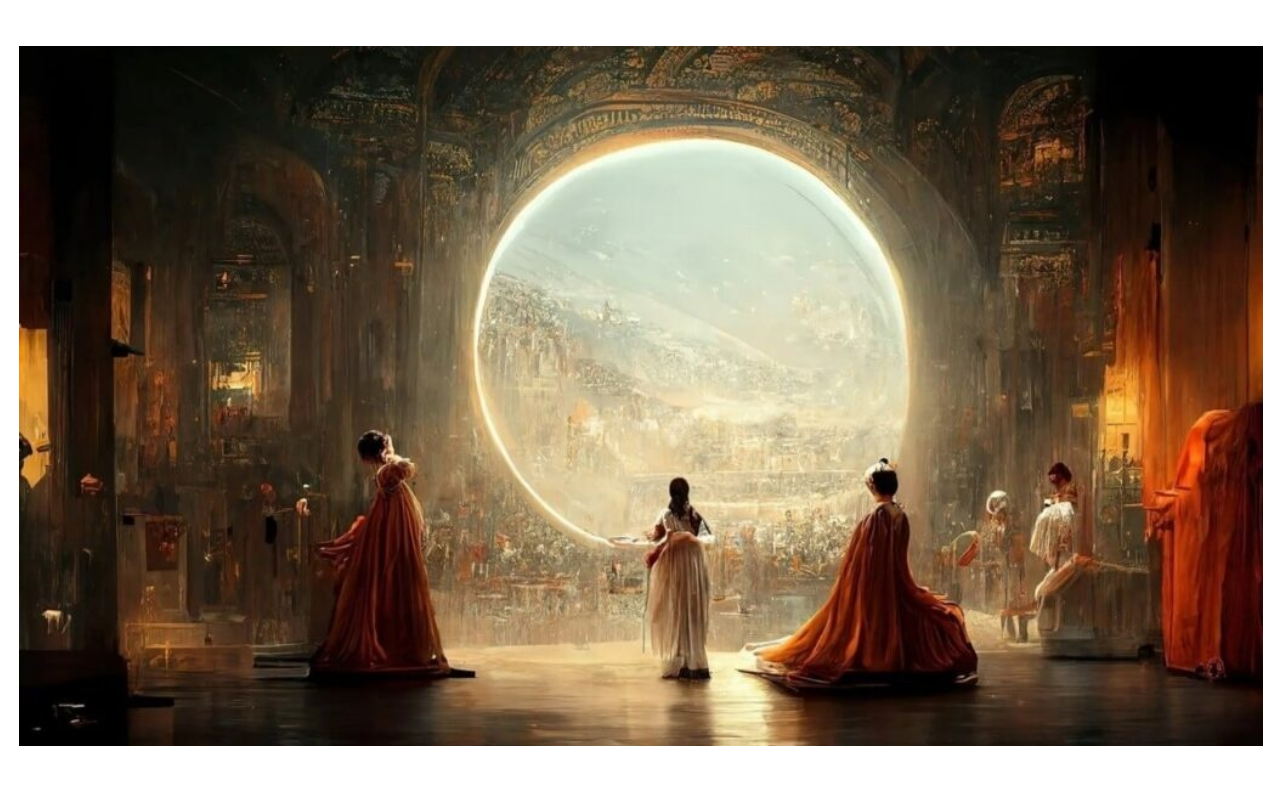
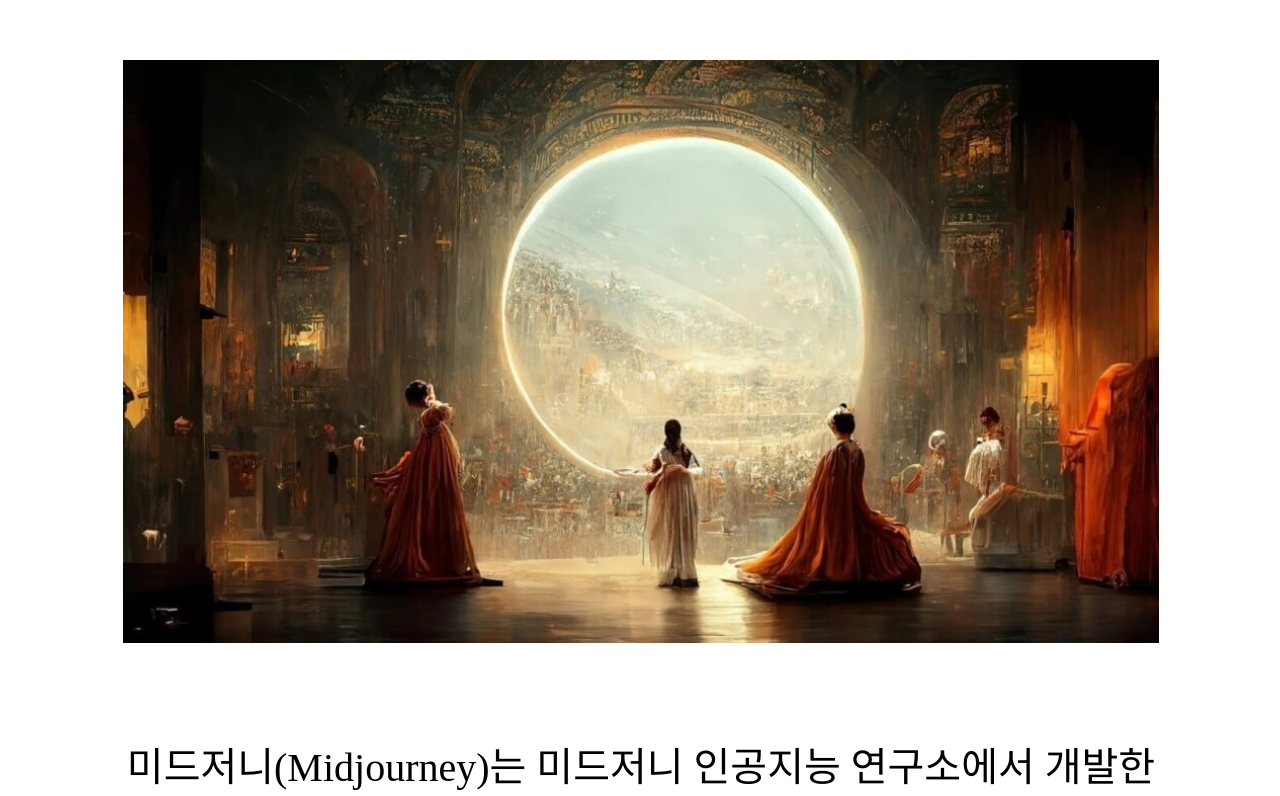
Before and after one commit to tactact/yo, a plain HTML site: page midjourney/midjourney_1.html in a window 1280 px wide. Shown: the part 112-908 px from the top of the page. Drawn offline with nearby package versions, Linux system fonts and the light colour scheme.

Commit message:
Update midjourney_1.html

```diff
--- a/midjourney/midjourney_1.html
+++ b/midjourney/midjourney_1.html
@@ -23,7 +23,7 @@
         <div class="body">
 
           <div class="content">
-            <img src="../img/midjourney.jpg" width="120%">
+            <img src="../img/midjourney.jpg" width="100%">
           </div>
           <div class="content">
             <p>미드저니(Midjourney)는 미드저니 인공지능 연구소에서 개발한 그림 인공지능 소프트웨어로, 작년 8월 미국의 미술전에서 미드저니를 이용하여 그린 그림으로 대상을 받아 화재가 되었다. </p>
```
